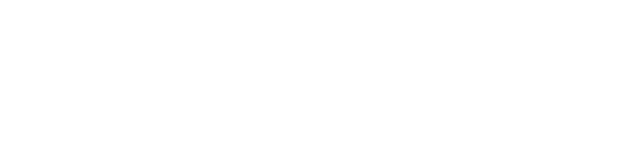
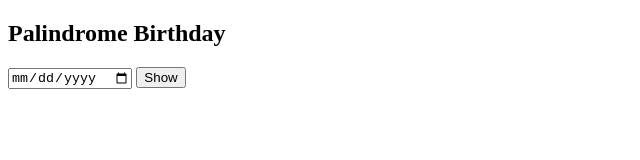
Before and after one commit to shoaibansari5398/markThirteen, a plain HTML site: page index.html in a window 1280 px wide. Shown: the whole page, without its empty margins (0-640 px from the left). Drawn offline with Linux system fonts and the light colour scheme.

Commit message:
palindrome birthday app completed

```diff
--- a/index.html
+++ b/index.html
@@ -7,6 +7,12 @@
     <title>Is your Birthday a Palindrome?</title>
 </head>
 <body>
-    <script src="index.js"></script>
+    <main>
+        <h2>Palindrome Birthday</h2>
+        <input type="date" id="birthday-input"/>
+        <button id="show-btn">Show</button>
+        <p id="result"></p>
+        <script src="index.js"></script>
+    </main>
 </body>
 </html>
```
